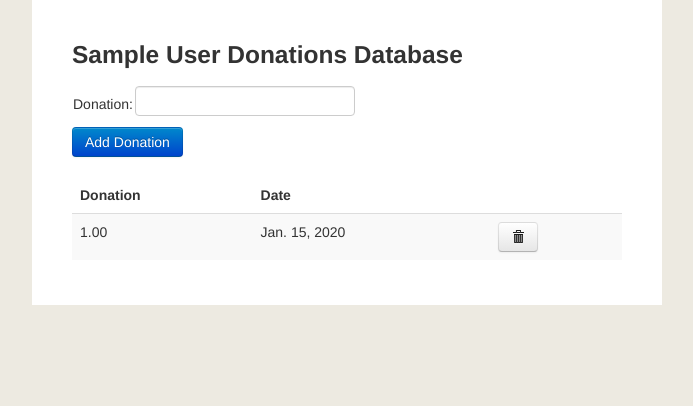
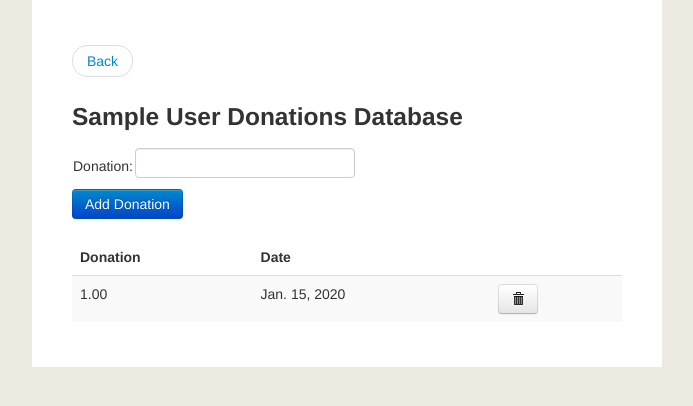
Before and after one commit to pcooksey/pgmuseum, a Django app: template donor/templates/donor/donations.html in a window 1280 px wide. Shown: the top 406 px of the page, without its empty margins (293-986 px from the left). Run offline with Django 3.2, Linux system fonts and the light colour scheme; tables that the repository leaves empty hold one stand-in row (values such as "Sample post"); the template is opened without the code that fills it: values that come from a table or form of the project are taken from there, most other values are stand-ins (such as "Sample title", 1, 10 or a date in 2020).

Commit message:
Added a back button on donations page
It isn't pretty but it gets the job done for now

```diff
--- a/donor/templates/donor/donations.html
+++ b/donor/templates/donor/donations.html
@@ -6,6 +6,9 @@
     <link rel="stylesheet" type="text/css" href="{% static "styles.css" %}" />
   </head>
   <body id="container">
+	<ul class="pager">
+		<li class="previous"><a href="/donor/">Back</a></li>
+	</ul>
     <h3>{{firstName}} {{lastName}} Donations Database</h3>
     <form autocomplete="off" method="POST" action="createNewDonation/">
       {% csrf_token %}
```
